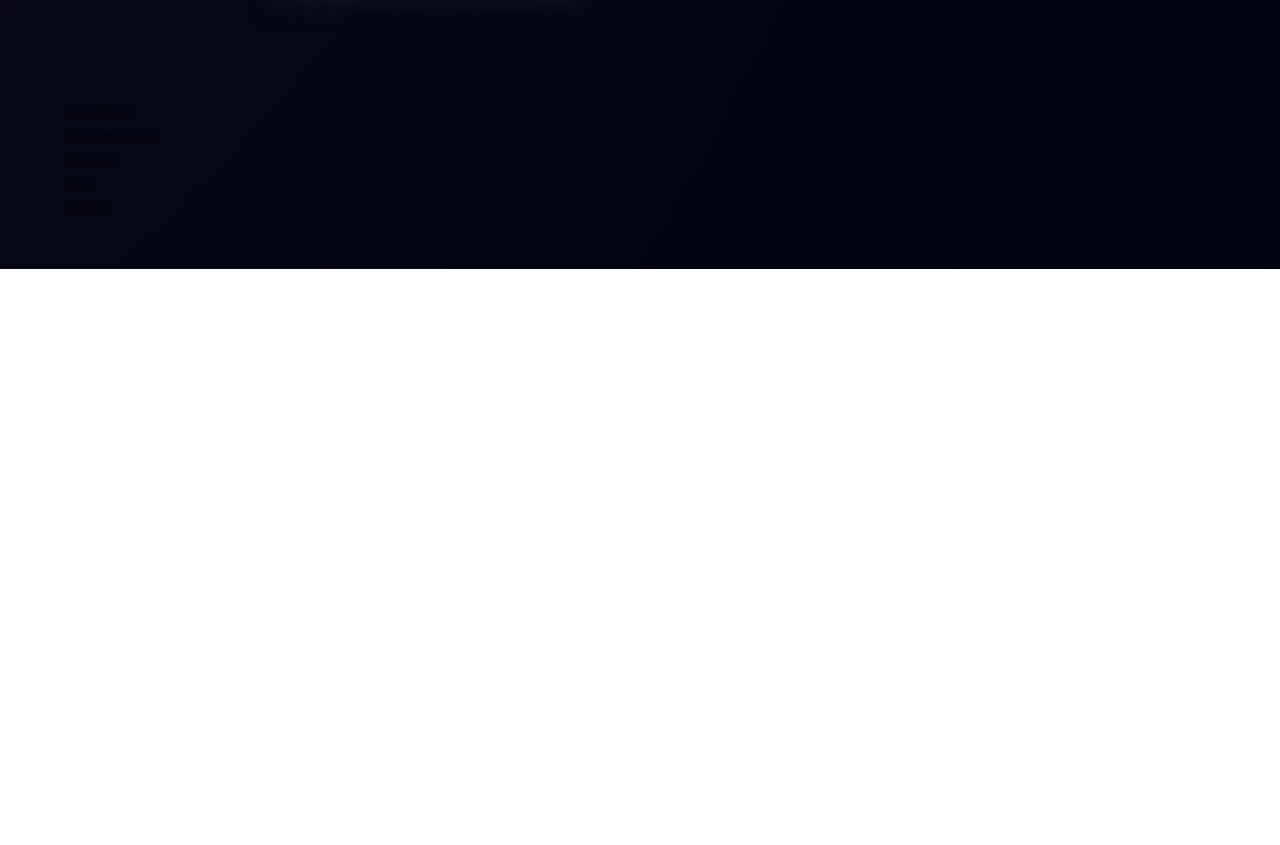
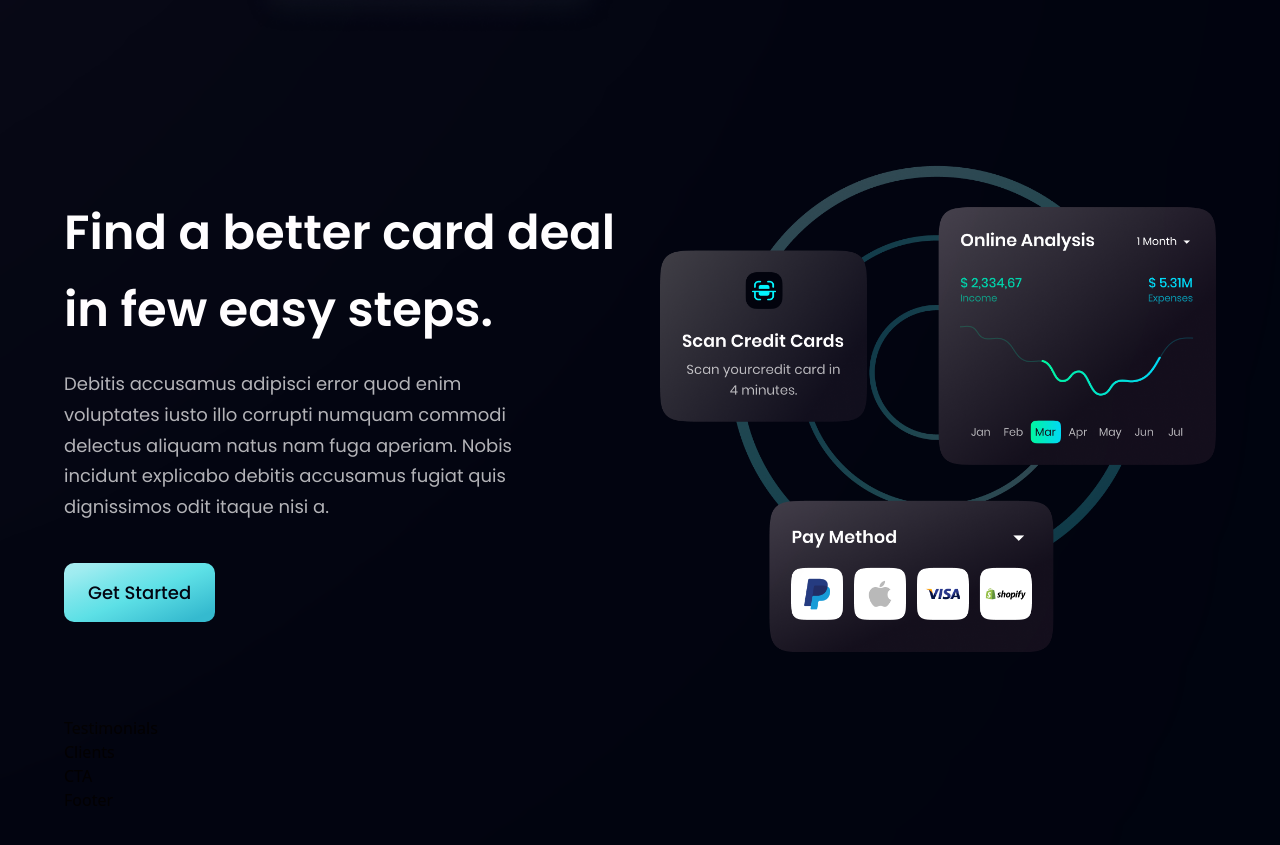
Before and after one commit to shaarkr/hoobank, a React (Vite) app: page / in a window 1280 px wide. Shown: the part 2136-2981 px from the top of the page. Before the commit the page ends 2405 px from the top, so only its background shows below. Built offline with nearby package versions, Linux system fonts and the light colour scheme.

Commit message:
feat: add CardDeal section - update Button border radius

```diff
--- a/src/components/Button.jsx
+++ b/src/components/Button.jsx
@@ -1,7 +1,7 @@
 const Button = ({ styles }) => (
   <button
     type='button'
-    className={`px-6 py-4 font-medium bg-blue-gradient font-poppins text-[18px] text-primary outline-none ${styles}`}
+    className={`px-6 py-4 font-medium bg-blue-gradient font-poppins text-[18px] text-primary outline-none rounded-[10px] ${styles}`}
   >
     Get Started
   </button>
--- a/src/components/CardDeal.jsx
+++ b/src/components/CardDeal.jsx
@@ -1,5 +1,27 @@
-const CardDeal = () => {
-  return <div>CardDeal</div>
-}
+import { card } from '../assets'
+import styles, { layout } from '../style'
+import Button from './Button'
+
+const CardDeal = () => (
+  <section id='cards' className={layout.section}>
+    <div className={layout.sectionInfo}>
+      <h2 className={styles.heading2}>
+        Find a better card deal <br className='hidden sm:block' /> in few easy
+        steps.
+      </h2>
+      <p className={`${styles.paragraph} max-w-[470px] mt-5`}>
+        Debitis accusamus adipisci error quod enim voluptates iusto illo
+        corrupti numquam commodi delectus aliquam natus nam fuga aperiam. Nobis
+        incidunt explicabo debitis accusamus fugiat quis dignissimos odit itaque
+        nisi a.
+      </p>
+      <Button styles='mt-10' />
+    </div>
+
+    <div className={layout.sectionImg}>
+      <img src={card} alt='card' className='w-full h-full' />
+    </div>
+  </section>
+)
 
 export default CardDeal
```
